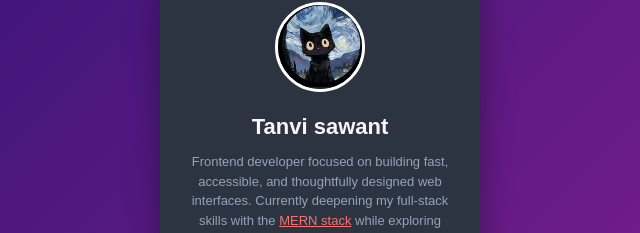
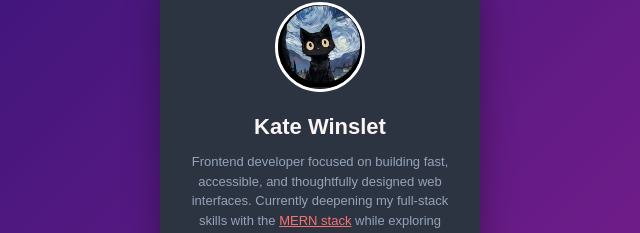
Before and after one commit to janahavikhanvilkar/profile-card, a plain HTML site: page index.html in a window 1280 px wide. Shown: the part 246-479 px from the top of the page, 320-960 px from the left. Drawn offline with Linux system fonts and the light colour scheme; files whose address does not match are found by name.

Commit message:
Update index.html

```diff
--- a/index.html
+++ b/index.html
@@ -25,7 +25,7 @@
       </div>
 
 
-      <h1 class="name">Tanvi sawant </h1>
+      <h1 class="name">Kate Winslet</h1>
 
 
       <p class="bio">
```
